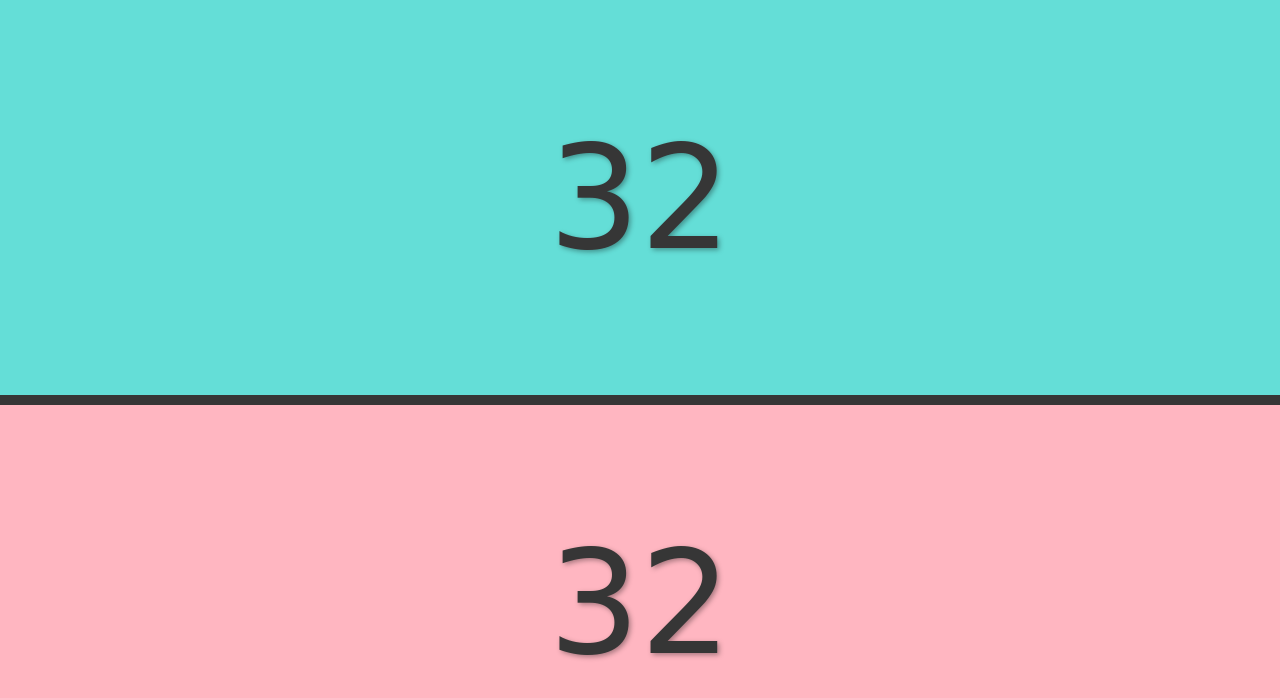
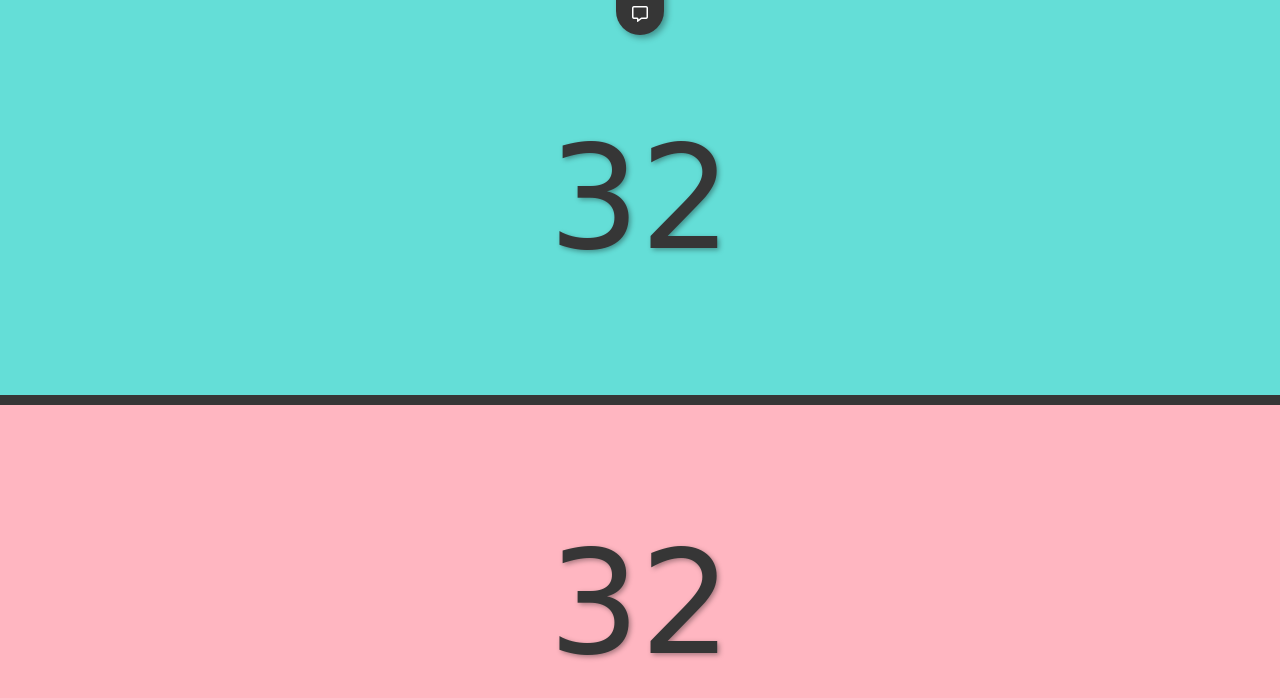
Before and after one commit to john-k-phillips/the-amethyst-project, a plain HTML site: page index.html in a window 1280 px wide. Drawn offline with Linux system fonts and the light colour scheme; a web font is replaced by a local one.

Commit message:
FA added with icon container styled.

```diff
--- a/index.html
+++ b/index.html
@@ -7,6 +7,7 @@
     <meta name="viewport" content="width=device-width, initial-scale=1.0">
 
     <link rel="stylesheet" href="styles.css">
+    <script src="https://kit.fontawesome.com/c47db16e1a.js" crossorigin="anonymous"></script>
 
     <title>The Amethyst Project</title>
 </head>
@@ -23,6 +24,7 @@
     <div class="divide">
         <div class="dialog-container">
             <!-- ADD FONT ICON -->
+            <i class="far fa-comment-alt"></i>
         </div>
     </div>
     <section class="amy-container">
--- a/styles/_containers.scss
+++ b/styles/_containers.scss
@@ -33,6 +33,29 @@
     }
 }
 
+.dialog-container {
+    display: flex;
+    justify-content: center;
+
+    position: absolute;
+    top: 0;
+
+    width: 100%;
+
+    i {
+       padding: 1em;
+       border-bottom-left-radius: 2em;
+       border-bottom-right-radius: 2em;
+       box-shadow: 3px 3px 6px rgba(0, 0, 0, 0.342);
+       background-color: $primary;
+       position: absolute;
+       top: -10px;
+       color: white;
+       font-size: bold;
+       height: 45px;
+    }
+}
+
 @media screen and (min-width: 1440px) {
     .divide {
         max-width: 10px;
```
Also changed, not shown: styles.css, 1 other file.
